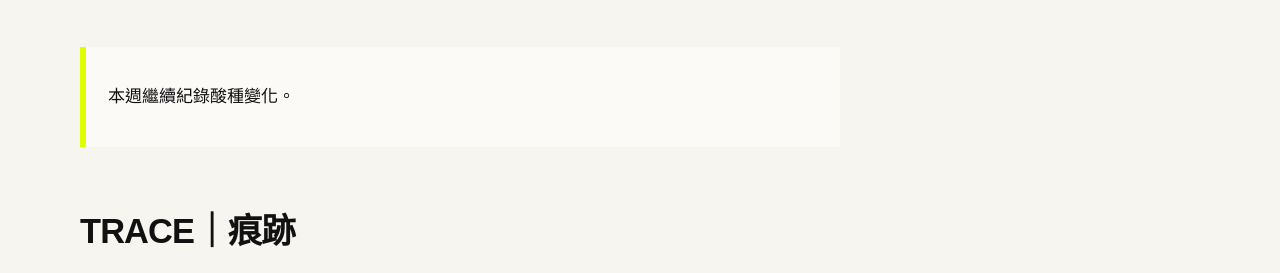
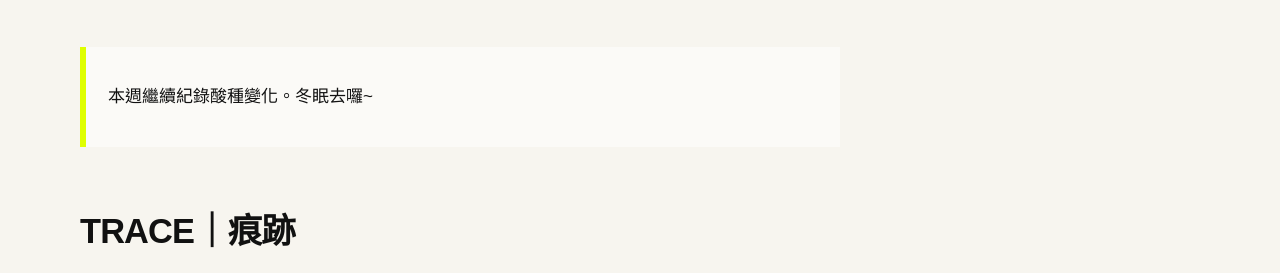
Before and after one commit to ivyjih/fieldworkarchive, a Jekyll site: the page built from weeks/week-07.md, in a window 1280 px wide and 900 px high. Shown: the part 327-600 px from the top of the window. Built offline with Jekyll 4.4.1, drawn with Linux system fonts in a browser that asks for light colours.

Commit message:
Update week-07.md

```diff
--- a/weeks/week-07.md
+++ b/weeks/week-07.md
@@ -7,7 +7,7 @@ permalink: /weeks/week-07/
 
 # 期中製作實驗室
 
-> 本週繼續紀錄酸種變化。
+> 本週繼續紀錄酸種變化。冬眠去囉~
 
 ## TRACE｜痕跡
 
```
